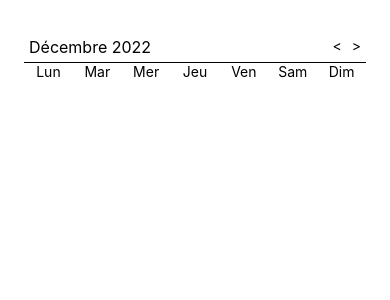
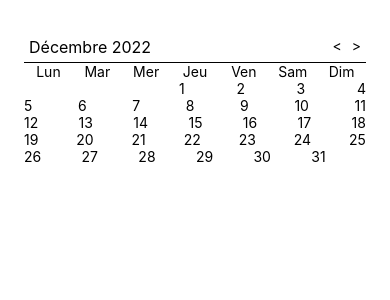
Before and after one commit to WeWard-SAS/app-interview-challenge, a React Native app: screen / in a window 390 px wide. Shown: the top 300 px of the page. Built offline with nearby package versions, Linux system fonts and the light colour scheme.

Commit message:
feat: add calendar days

```diff
--- a/src/Calendar.tsx
+++ b/src/Calendar.tsx
@@ -1,4 +1,5 @@
 import React from 'react';
+import {CalendarDays} from './CalendarDays';
 import {CalendarHeader} from './CalendarHeader';
 
 type CalendarProps = {
@@ -16,6 +17,7 @@ export const Calendar = ({month, year, setMonth, setYear}: CalendarProps) => {
         setMonth={setMonth}
         setYear={setYear}
       />
+      <CalendarDays month={month} year={year} />
     </>
   );
 };
--- /dev/null
+++ b/src/CalendarDays.tsx
@@ -0,0 +1,42 @@
+import React from 'react';
+import {Text, View} from 'react-native';
+
+type CalendarDaysProps = {
+  month: number;
+  year: number;
+};
+
+export const CalendarDays = ({month, year}: CalendarDaysProps) => {
+  const firstDay = new Date(year, month - 1, 1).getDay() - 1;
+
+  const maxDays = new Date(year, month, 0).getDate();
+
+  const calendarMatrix: (null | number)[][] = [];
+  let counter = 1;
+  calendarMatrix.push([]);
+
+  for (let row = 1; row < 7; row++) {
+    calendarMatrix[row] = [];
+    for (let col = 0; col < 7; col++) {
+      calendarMatrix[row][col] = null;
+
+      if (row === 1 && col >= firstDay) {
+        calendarMatrix[row][col] = counter++;
+      } else if (row > 1 && counter <= maxDays) {
+        calendarMatrix[row][col] = counter++;
+      }
+    }
+  }
+
+  return (
+    <>
+      {calendarMatrix.map(calendarMatrixWeek => (
+        <View style={{flexDirection: 'row', justifyContent: 'space-between'}}>
+          {calendarMatrixWeek.map(calendarMatrixDay => (
+            <Text>{calendarMatrixDay}</Text>
+          ))}
+        </View>
+      ))}
+    </>
+  );
+};
```
